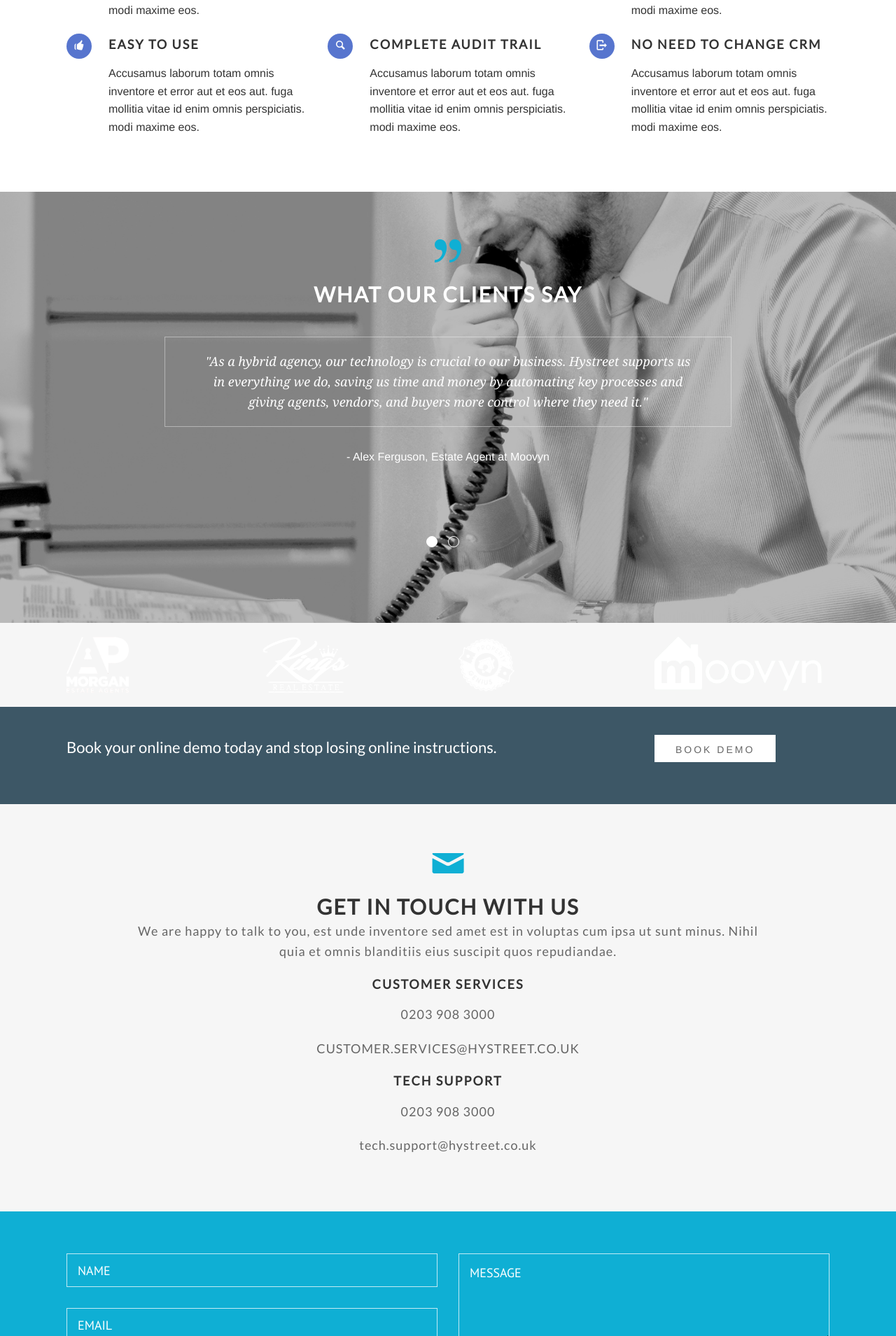
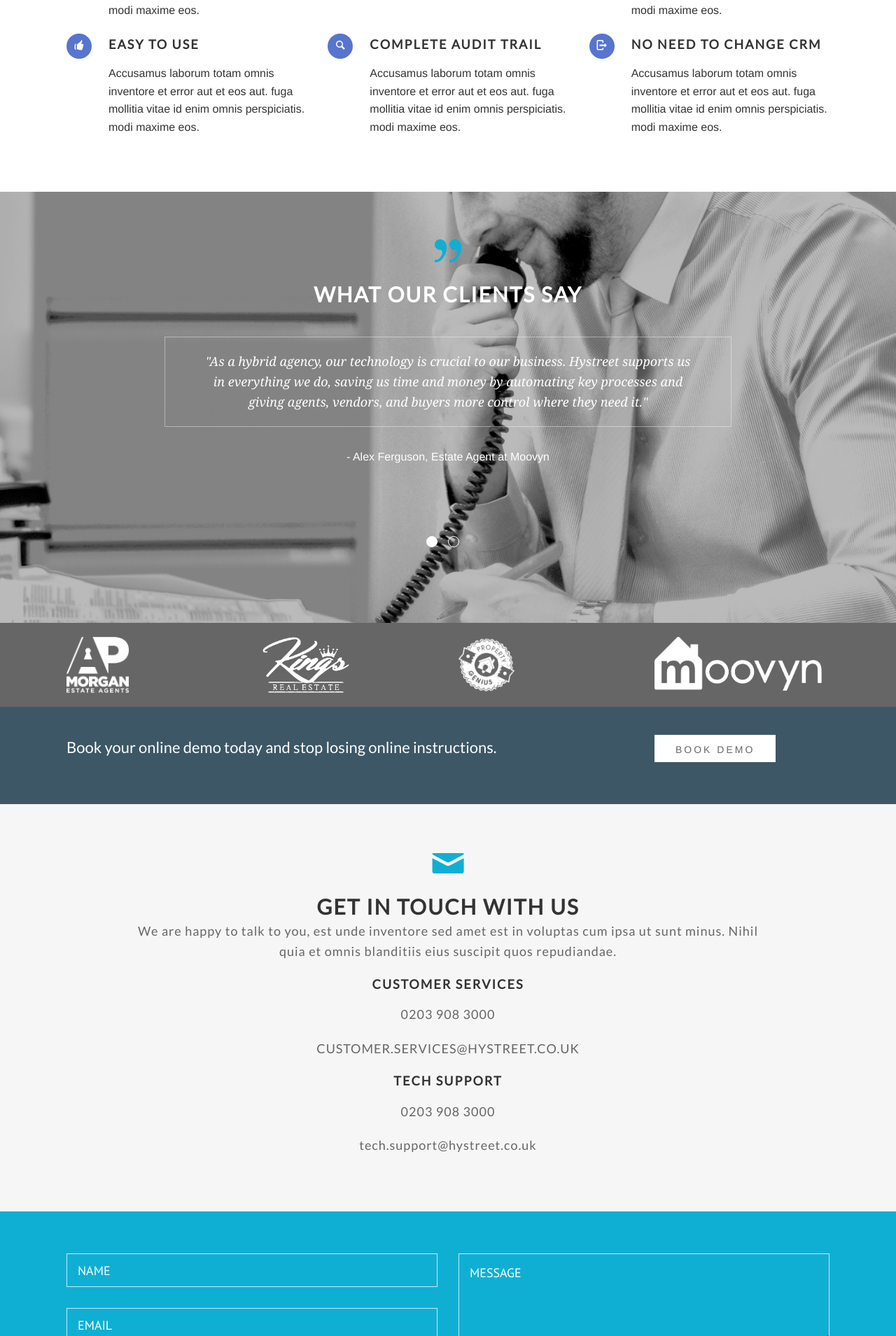
Before and after one commit to hystreet/hystreet.github.io, a Jekyll site: the page built from index.html, in a window 1280 px wide. Shown: the part 2026-3935 px from the top of the page at 70% size. Built offline with Jekyll 4.4.1, drawn with Linux system fonts in a browser that asks for light colours; some web fonts are replaced.

Commit message:
updating class to dark grey

```diff
--- a/_includes/clients.html
+++ b/_includes/clients.html
@@ -1,4 +1,4 @@
-<div class='full grey no-padding'>
+<div class='full dark-grey no-padding'>
   <div class='spacing'></div>
   <div class='row'>
     {% for client in site.data.clients %}
```
